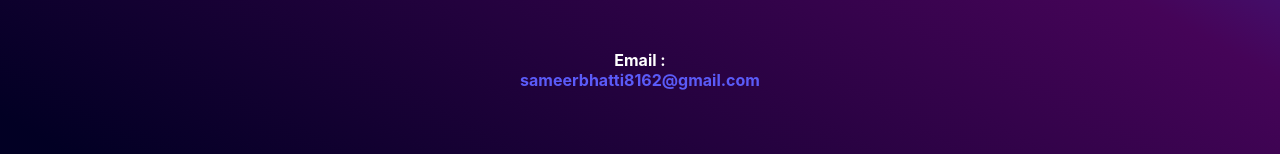
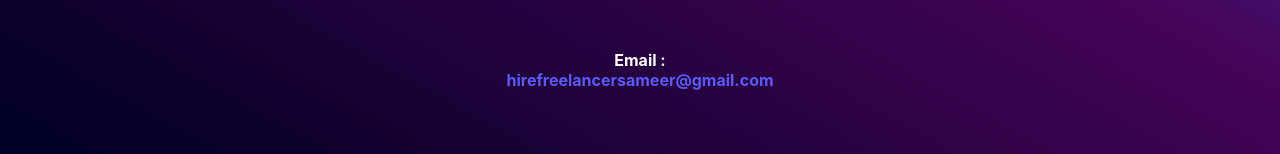
Before and after one commit to bhatti8162/Sameer-Bhatti-Portfolio, a React (Create React App) app: page /Contact in a window 1280 px wide. Shown: the part 381-535 px from the top of the page. Built offline with nearby package versions, Linux system fonts and the light colour scheme.

Commit message:
hirefreelancersameer@gmail.com

```diff
--- a/src/Components/Body/Contact.js
+++ b/src/Components/Body/Contact.js
@@ -36,10 +36,10 @@ const Contact = () => {
           Email :
           <br />
           <a
-            href="mailto:sameerbhatti8162@gmail.com"
+            href="mailto:hirefreelancersameer@gmail.com"
             title="sameer bhatti email"
           >
-            sameerbhatti8162@gmail.com
+            hirefreelancersameer@gmail.com
           </a>
         </h4>
         <br />
--- a/src/Components/Body/Home.js
+++ b/src/Components/Body/Home.js
@@ -1,6 +1,6 @@
 import { useMediaQuery } from "@mui/material";
 import { makeStyles } from "@mui/styles";
-import React from "react";
+import React, { useEffect } from "react";
 import blockchainimg from "../img/Blockchain Sameer.png";
 
 const useStyle = makeStyles((theme) => ({
@@ -47,6 +47,7 @@ const useStyle = makeStyles((theme) => ({
 const Home = () => {
   const mobileMedia = useMediaQuery("(max-width:1080px)");
   const classes = useStyle();
+
   return (
     <div
       className={
```
